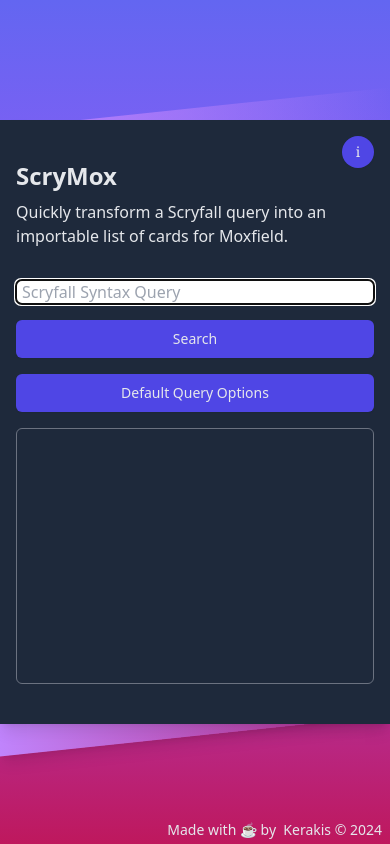
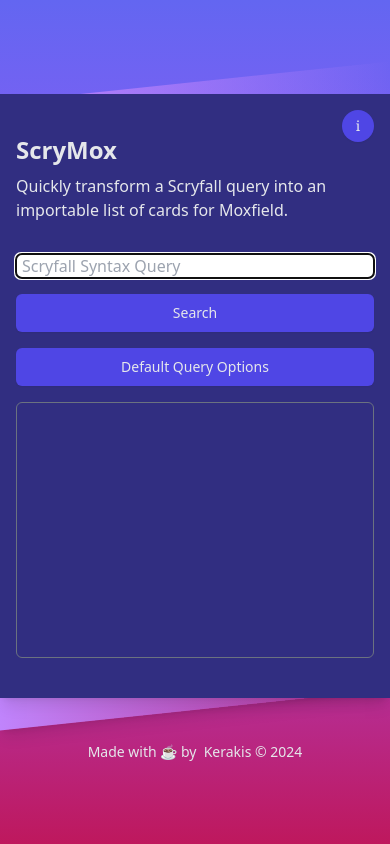
Before and after one commit to Kerakis/scrymox, a Svelte app: page / in a window 390 px wide. Built offline with nearby package versions, Linux system fonts and the light colour scheme.

Commit message:
Update README with instructions for importing cards on Moxfield

```diff
--- a/index.html
+++ b/index.html
@@ -6,7 +6,7 @@
     <meta name="viewport" content="width=device-width, initial-scale=1.0" />
     <title>ScryMox</title>
   </head>
-  <body class="bg-gradient-to-b from-indigo-500 via-purple-500 to-pink-700">
+  <body class="bg-pink-700">
     <div id="app"></div>
     <script type="module" src="/src/main.js"></script>
   </body>
--- a/src/App.svelte
+++ b/src/App.svelte
@@ -141,7 +141,7 @@
       class="absolute inset-0 bg-gradient-to-r from-purple-400 to-light-purple-500 shadow-lg transform -skew-y-6 sm:skew-y-0 sm:-rotate-6 sm:rounded-3xl"
     ></div>
     <div
-      class="relative px-4 py-10 bg-slate-800 shadow-lg sm:rounded-3xl sm:p-20"
+      class="relative px-4 py-10 bg-indigo-900 shadow-lg sm:rounded-3xl sm:p-20"
     >
       <!-- svelte-ignore a11y-no-static-element-interactions -->
       <div class="max-w-md mx-auto">
@@ -158,11 +158,16 @@
             on:click={() => (tipsModal = false)}
           >
             <div
-              class="bg-slate-800 sm:w-4/5 md:w-96 bg-opacity-75 rounded-lg p-4"
+              class="bg-indigo-800 text-gray-200 sm:w-4/5 md:w-96 bg-opacity-90 rounded-lg p-4"
               on:click|stopPropagation
             >
-              <h2 class="text-lg text-gray-200 font-semibold mb-2">Tips</h2>
-              <ul class="text-gray-200">
+              <h2 class="text-lg font-semibold mb-2">Tips</h2>
+              <p class="mb-2">
+                Copy and paste the results into your deck using the Bulk Editor
+                on Moxfield, or you can download the text file and import it on
+                Moxfield.
+              </p>
+              <ul>
                 <li class="mb-2">
                   Click on each card to increase the count by one.
                 </li>
@@ -224,7 +229,7 @@
             on:click={() => (optionsModal = false)}
           >
             <div
-              class="bg-slate-800 sm:w-4/5 md:w-96 bg-opacity-50 rounded-lg p-4"
+              class="bg-indigo-800 sm:w-4/5 md:w-96 bg-opacity-90 rounded-lg p-4"
               on:click|stopPropagation
             >
               <h2 class="text-lg text-gray-200 font-semibold mb-2">
@@ -281,7 +286,9 @@
       </div>
     </div>
   </div>
-  <footer class="text-sm text-gray-200 fixed m-1 bottom-0 right-1">
+  <footer
+    class="flex-shrink-0 mt-8 text-sm text-gray-200 text-center lg:fixed lg:m-1 lg:bottom-0 lg:right-1"
+  >
     <p>
       Made with <span class="font-sans">&#9749;</span> by
       <a
```
Also changed, not shown: 1 other file (tests, documents, lock files or other folders).
